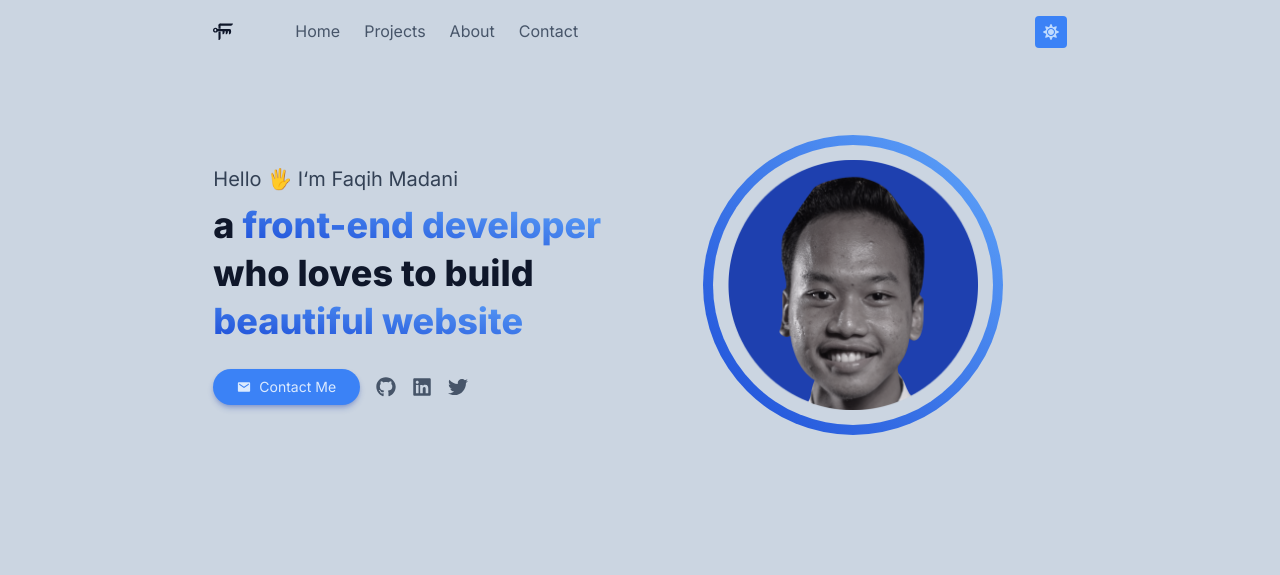
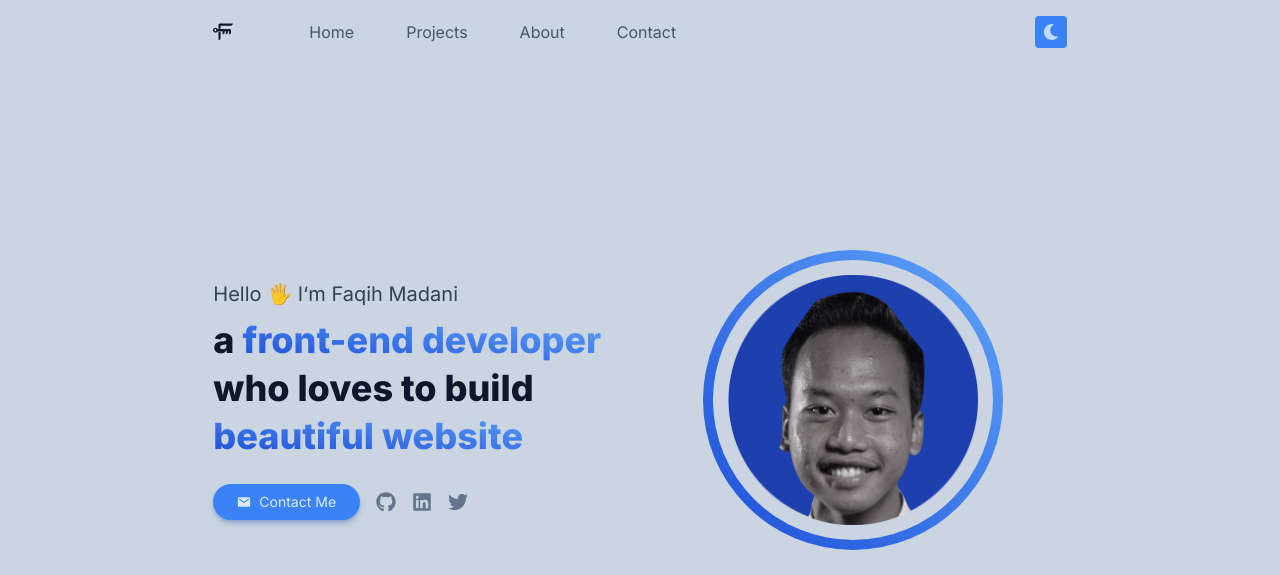
Before and after one commit to faqihmadani/portfolio-site, a Next.js app: page / in a window 1280 px wide. Both pictures are taken after a click on the button 1050 px from the left and 32 px from the top of the page. Shown: the top 575 px of the page. Built offline with nearby package versions, Linux system fonts and the light colour scheme.

Commit message:
add framer nav

```diff
--- a/components/Intro.js
+++ b/components/Intro.js
@@ -5,8 +5,8 @@ import Image from 'next/image'
 
 const Intro = () => {
     return (
-        <section id="home" className="w-11/12 md:w-10/12 lg:w-9/12 xl:w-8/12 min-h-screen mx-auto font-inter text-slate-900 dark:text-slate-100 transition-colors duration-300 mt-20">
-            <div className="pt-20 flex justify-between items-center h-full">
+        <section id="home" className="flex justify-between items-center w-11/12 md:w-10/12 lg:w-9/12 xl:w-8/12 min-h-screen mx-auto font-inter text-slate-900 dark:text-slate-100 transition-colors duration-300">
+            <div className=" flex justify-between items-center h-full w-full">
                 <div>
                     <h3 className="text-xl mb-3 dark:text-slate-300 text-slate-700">Hello 🖐 I&lsquo;m Faqih Madani</h3>
                     <div className="flex flex-col text-4xl font-extrabold space-y-2 mb-7">
@@ -20,13 +20,13 @@ const Intro = () => {
                             Contact Me
                         </button>
                         <a href="">
-                            <FaGithub className="w-5 h-5 dark:text-slate-500 text-slate-600 hover:text-slate-700  dark:hover:text-slate-600 transition-colors duration-300" />
+                            <FaGithub className="w-5 h-5 dark:text-slate-500 text-slate-500 hover:text-slate-700  dark:hover:text-slate-600 transition-colors duration-300" />
                         </a>
                         <a href="">
-                            <FaLinkedin className="w-5 h-5 dark:text-slate-500 text-slate-600 hover:text-slate-700  dark:hover:text-slate-600 transition-colors duration-300" />
+                            <FaLinkedin className="w-5 h-5 dark:text-slate-500 text-slate-500 hover:text-slate-700  dark:hover:text-slate-600 transition-colors duration-300" />
                         </a>
                         <a href="">
-                            <FaTwitter className="w-5 h-5 dark:text-slate-500 text-slate-600 hover:text-slate-700  dark:hover:text-slate-600 transition-colors duration-300" />
+                            <FaTwitter className="w-5 h-5 dark:text-slate-500 text-slate-500 hover:text-slate-700  dark:hover:text-slate-600 transition-colors duration-300" />
                         </a>
                     </div>
                 </div>
--- a/components/Navbar.js
+++ b/components/Navbar.js
@@ -1,12 +1,13 @@
 import { FaMoon, FaSun } from 'react-icons/fa';
 import Image from 'next/image'
 import { useState } from 'react';
+import { motion, AnimatePresence } from "framer-motion"
 
 const Navbar = ({ handleDarkMode }) => {
     const [border, setBorder] = useState(false)
 
     const handleChangeBorder = () => {
-        if (window.scrollY >= 60) {
+        if (window.scrollY >= 20) {
             setBorder(true)
         } else {
             setBorder(false)
@@ -16,7 +17,8 @@ const Navbar = ({ handleDarkMode }) => {
     window.addEventListener('scroll', handleChangeBorder)
 
     return (
-        <header className={`${border ? "border-b border-slate-400 dark:border-slate-800" : ""}  fixed w-full dark:bg-slate-900 bg-slate-300 py-4 font-inter transition-colors duration-300 z-50`}>
+        <header className='fixed w-full z-50'>
+            <div className="w-full dark:bg-slate-900 bg-slate-300 py-4 font-inter transition-colors duration-300 ">
                 <div className="w-11/12 md:w-10/12 lg:w-9/12 xl:w-8/12 mx-auto text-slate-900 dark:text-slate-100 flex justify-between">
                     <nav className="flex items-center space-x-5">
                         <a className="flex items-center mr-10" href="#home">
@@ -27,16 +29,23 @@ const Navbar = ({ handleDarkMode }) => {
                                 <Image src='/logo-light.svg' width={20} height={20} />
                             </div>
                         </a>
-                    <a className="px-[2px] border-b-2 dark:text-slate-400 dark:hover:text-slate-100 text-slate-600 hover:text-slate-900 border-slate-300 dark:border-slate-900 hover:border-blue-600 dark:hover:border-blue-600 transition-all duration-300" href="#home">Home</a>
-                    <a className="px-[2px] border-b-2 dark:text-slate-400 dark:hover:text-slate-100 text-slate-600 hover:text-slate-900 border-slate-300 dark:border-slate-900 hover:border-blue-600 dark:hover:border-blue-600 transition-all duration-300" href="#projects">Projects</a>
-                    <a className="px-[2px] border-b-2 dark:text-slate-400 dark:hover:text-slate-100 text-slate-600 hover:text-slate-900 border-slate-300 dark:border-slate-900 hover:border-blue-600 dark:hover:border-blue-600 transition-all duration-300" href="#about">About</a>
-                    <a className="px-[2px] border-b-2 dark:text-slate-400 dark:hover:text-slate-100 text-slate-600 hover:text-slate-900 border-slate-300 dark:border-slate-900 hover:border-blue-600 dark:hover:border-blue-600 transition-all duration-300" href="#contact">Contact</a>
+                        <a className="py-1 px-4 rounded-lg dark:text-slate-400 dark:hover:text-slate-100 text-slate-600 hover:text-slate-900  dark:border-slate-900 hover:bg-blue-300 dark:hover:bg-slate-700 transition-all duration-300" href="#home">Home</a>
+                        <a className="py-1 px-4 rounded-lg dark:text-slate-400 dark:hover:text-slate-100 text-slate-600 hover:text-slate-900  dark:border-slate-900 hover:bg-blue-300 dark:hover:bg-slate-700 transition-all duration-300" href="#projects">Projects</a>
+                        <a className="py-1 px-4 rounded-lg dark:text-slate-400 dark:hover:text-slate-100 text-slate-600 hover:text-slate-900  dark:border-slate-900 hover:bg-blue-300 dark:hover:bg-slate-700 transition-all duration-300" href="#about">About</a>
+                        <a className="py-1 px-4 rounded-lg dark:text-slate-400 dark:hover:text-slate-100 text-slate-600 hover:text-slate-900  dark:border-slate-900 hover:bg-blue-300 dark:hover:bg-slate-700 transition-all duration-300" href="#contact">Contact</a>
                     </nav>
                     <button onClick={handleDarkMode} className="dark:bg-slate-700 bg-blue-500 p-2 rounded dark:hover:bg-slate-800 hover:bg-blue-600 transition-colors duration-300">
-                    <FaMoon className=" text-slate-100 hidden dark:block" />
-                    <FaSun className=" text-blue-200 dark:hidden block" />
+                        <FaMoon className=" text-blue-200 dark:hidden block" />
+                        <FaSun className=" text-slate-100 hidden dark:block " />
                     </button>
                 </div>
+            </div>
+            <AnimatePresence>
+                {border &&
+                    <motion.div initial={{ width: 0 }} animate={{ width: "100%" }} exit={{ opacity: 0 }} transition={{ type: "tween" }} className='w-full h-[3px] bg-gradient-to-r from-blue-500 to-blue-400 dark:from-blue-700 dark:to-blue-500'></motion.div>
+                }
+            </AnimatePresence>
+
         </header>
     );
 }
--- a/package.json
+++ b/package.json
@@ -9,6 +9,7 @@
     "lint": "next lint"
   },
   "dependencies": {
+    "framer-motion": "^6.5.1",
     "next": "12.2.3",
     "react": "18.2.0",
     "react-dom": "18.2.0",
```
Also changed, not shown: 1 other file (tests, documents, lock files or other folders). Lines whose indentation alone changed are shown as unchanged.
